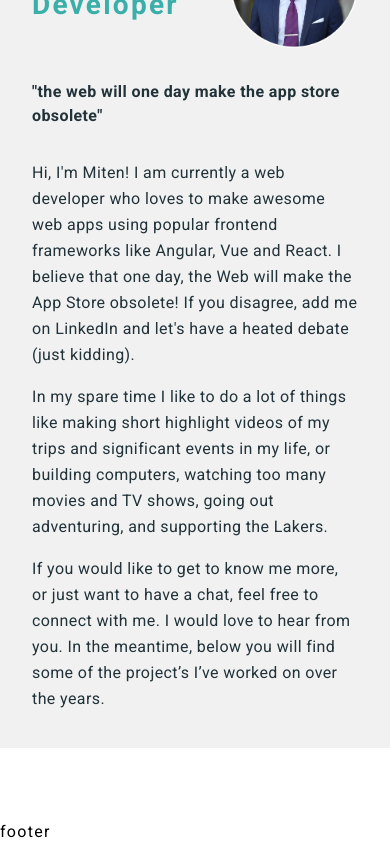
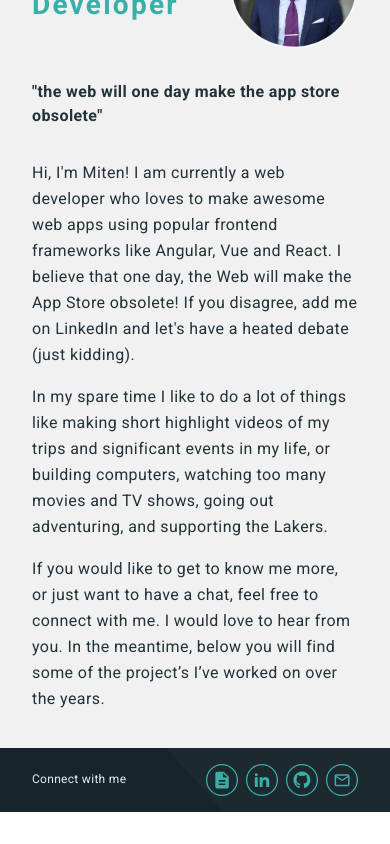
Before and after one commit to mcking49/portfolio-nuxt, a Nuxt app: page / in a window 390 px wide. Shown: the part 960-1804 px from the top of the page. After the commit the page ends 1772 px from the top, so only its background shows below. Built offline with nearby package versions, Linux system fonts and the light colour scheme.

Commit message:
Create footer

```diff
--- a/assets/scss/_components.scss
+++ b/assets/scss/_components.scss
@@ -38,6 +38,10 @@ section {
   }
 }
 
+.btn-style-none {
+  @apply p-0 shadow-none;
+}
+
 .icon-btn {
   @apply rounded-full text-teal h-8 w-8;
 
--- a/components/Footer.vue
+++ b/components/Footer.vue
@@ -1,5 +1,48 @@
 <template>
-  <footer>
-    footer
+  <footer class="bg-teal-black h-16 w-full flex items-center relative lg:h-40">
+    <div class="container flex items-center justify-between lg:justify-start">
+      <p class="text-xs text-teal-light lg:text-base">Connect with me</p>
+      <div class="icon-btn-wrapper flex items-center justify-center z-10 lg:ml-8">
+        <CvBtn class="ml-0 sm:h-8 sm:w-8 lg:ml-4 lg:h-13 lg:w-13" />
+        <LinkedInBtn class="ml-2 lg:ml-4 sm:h-8 sm:w-8 lg:h-13 lg:w-13" />
+        <GithubBtn class="ml-2 lg:ml-4 sm:h-8 sm:w-8 lg:h-13 lg:w-13" />
+        <EmailBtn class="ml-2 lg:ml-4 sm:h-8 sm:w-8 lg:h-13 lg:w-13" />
+      </div>
+    </div>
+    <div class="shape absolute"></div>
   </footer>
 </template>
+
+<script lang="ts">
+import Vue from 'vue';
+import CvBtn from '~/components/buttons/CvBtn.vue';
+import LinkedInBtn from '~/components/buttons/LinkedInBtn.vue';
+import GithubBtn from '~/components/buttons/GithubBtn.vue';
+import EmailBtn from '~/components/buttons/EmailBtn.vue';
+
+export default Vue.extend({
+  components: {
+    CvBtn,
+    LinkedInBtn,
+    GithubBtn,
+    EmailBtn
+  }
+});
+</script>
+
+<style lang="scss" scoped>
+.shape {
+  width: 85%;
+  min-width: 810px;
+  height: 100%;
+  transform: skew(42deg);
+  background: rgba(255, 255, 255, 0.025);
+  position: absolute;
+  left: 50%;
+  z-index: 3;
+
+  @media (min-width: 1024px) {
+    left: 60%;
+  }
+}
+</style>
--- a/components/Header.vue
+++ b/components/Header.vue
@@ -1,8 +1,10 @@
 <template>
-  <header ref="header" class="main-header fixed top-0 left-0 w-full bg-transparent h-16 md:h-24 z-50 transition-all duration-300 ease-in-out">
+  <header ref="header" class="main-header fixed top-0 left-0 w-full bg-transparent h-16 md:h-20 z-50 transition-all duration-300 ease-in-out">
     <div class="container flex flex-row justify-between items-center h-full">
       <div class="logo flex-none h-full flex items-center">
-        <img src="~/assets/img/logo.svg" class="h-6 w-6 md:h-12 md:w-12" />
+        <nuxt-link :to="{path: '/', hash: '#home'}">
+          <img src="~/assets/img/logo.svg" class="h-6 w-6 md:h-10 md:w-10" />
+        </nuxt-link>
       </div>
       <nav class="flex flex-row justify-end flex-1 items-center">
         <TextBtn url="/" hash="#about" class="ml-4">About</TextBtn>
--- a/components/Hero.vue
+++ b/components/Hero.vue
@@ -1,5 +1,5 @@
 <template>
-  <div class="hero h-screen w-screen bg-teal-black relative">
+  <div id="home" class="hero h-screen w-screen bg-teal-black relative">
     <div class="shape"></div>
 
     <div class="container relative h-full">
--- a/components/buttons/CvBtn.vue
+++ b/components/buttons/CvBtn.vue
@@ -1,5 +1,5 @@
 <template>
-  <button>
+  <button class="icon-btn btn-style-none">
     <svg id="document_button" data-name="document button" xmlns="http://www.w3.org/2000/svg" width="75" height="75" viewBox="0 0 75 75">
       <g id="Ellipse_3" data-name="Ellipse 3" fill="none" stroke="currentColor" stroke-width="3">
         <circle cx="37.5" cy="37.5" r="37.5" stroke="none"/>
--- a/pages/index.vue
+++ b/pages/index.vue
@@ -32,7 +32,7 @@
       </div>
     </section>
 
-    <section id="projects"></section>
+    <!-- <section id="projects"></section> -->
   </div>
 </template>
 
--- a/tailwind.config.js
+++ b/tailwind.config.js
@@ -56,26 +56,29 @@ module.exports = {
     spacing: {
       px: '1px',
       '0': '0',
-      '1': '0.25rem', // 4px
-      '2': '0.5rem',  // 8px
-      '3': '0.75rem', // 12px
-      '4': '1rem',    // 16px
-      '5': '1.25rem', // 20px
-      '6': '1.5rem',  // 24px
-      '7': '1.75rem', // 28px
-      '8': '2rem',    // 32px
-      '9': '2.25rem', // 36px
-      '10': '2.5rem', // 40px
-      '12': '3rem',   // 38px
-      '16': '4rem',   // 64px
-      '18': '4.5rem', // 72px
-      '20': '5rem',   // 80px
-      '24': '6rem',   // 96px
-      '32': '8rem',   // 128px
-      '40': '10rem',  // 160px
-      '48': '12rem',  // 192px
-      '56': '14rem',  // 224px
-      '64': '16rem',  // 256px
+      '1': '0.25rem',   // 4px
+      '2': '0.5rem',    // 8px
+      '3': '0.75rem',   // 12px
+      '4': '1rem',      // 16px
+      '5': '1.25rem',   // 20px
+      '6': '1.5rem',    // 24px
+      '7': '1.75rem',   // 28px
+      '8': '2rem',      // 32px
+      '9': '2.25rem',   // 36px
+      '10': '2.5rem',   // 40px
+      '12': '3rem',     // 38px
+      '13': '3.25rem',  // 52px
+      '14': '3.5rem',   // 56px
+      '15': '3.75rem',  // 60px
+      '16': '4rem',     // 64px
+      '18': '4.5rem',   // 72px
+      '20': '5rem',     // 80px
+      '24': '6rem',     // 96px
+      '32': '8rem',     // 128px
+      '40': '10rem',    // 160px
+      '48': '12rem',    // 192px
+      '56': '14rem',    // 224px
+      '64': '16rem',    // 256px
       'inherit': 'inherit'
     },
     extend: {
```
